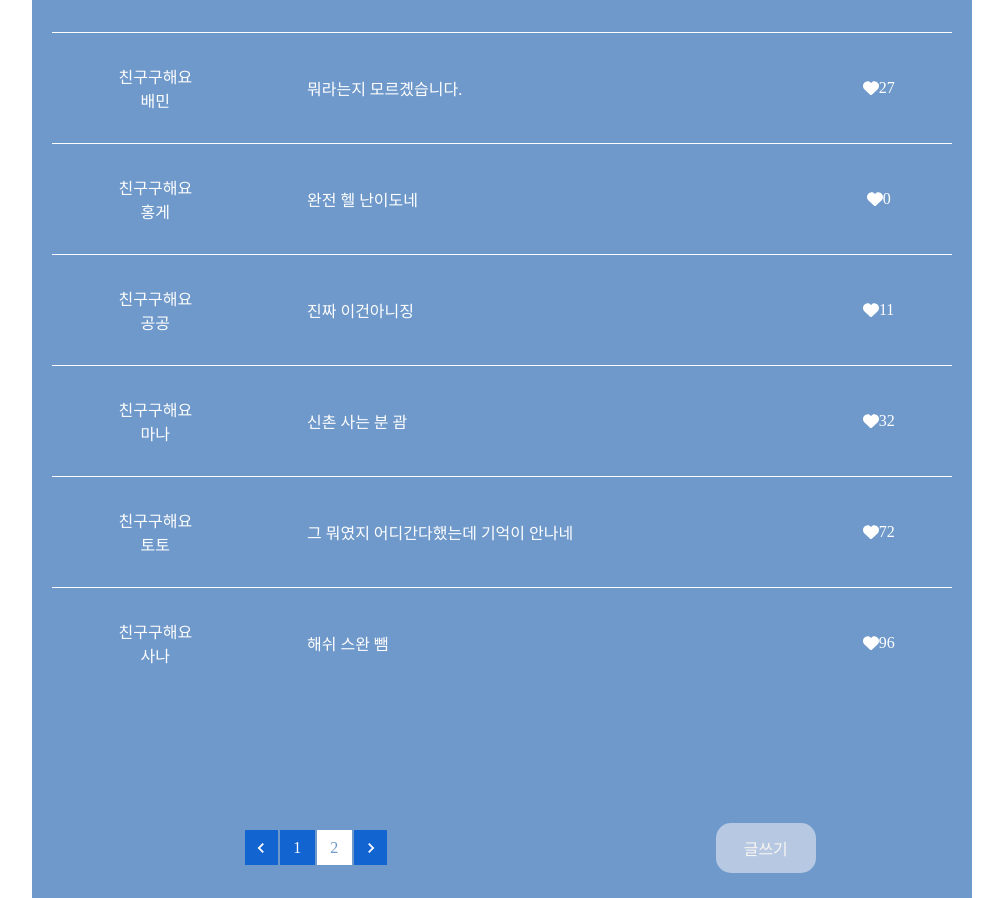
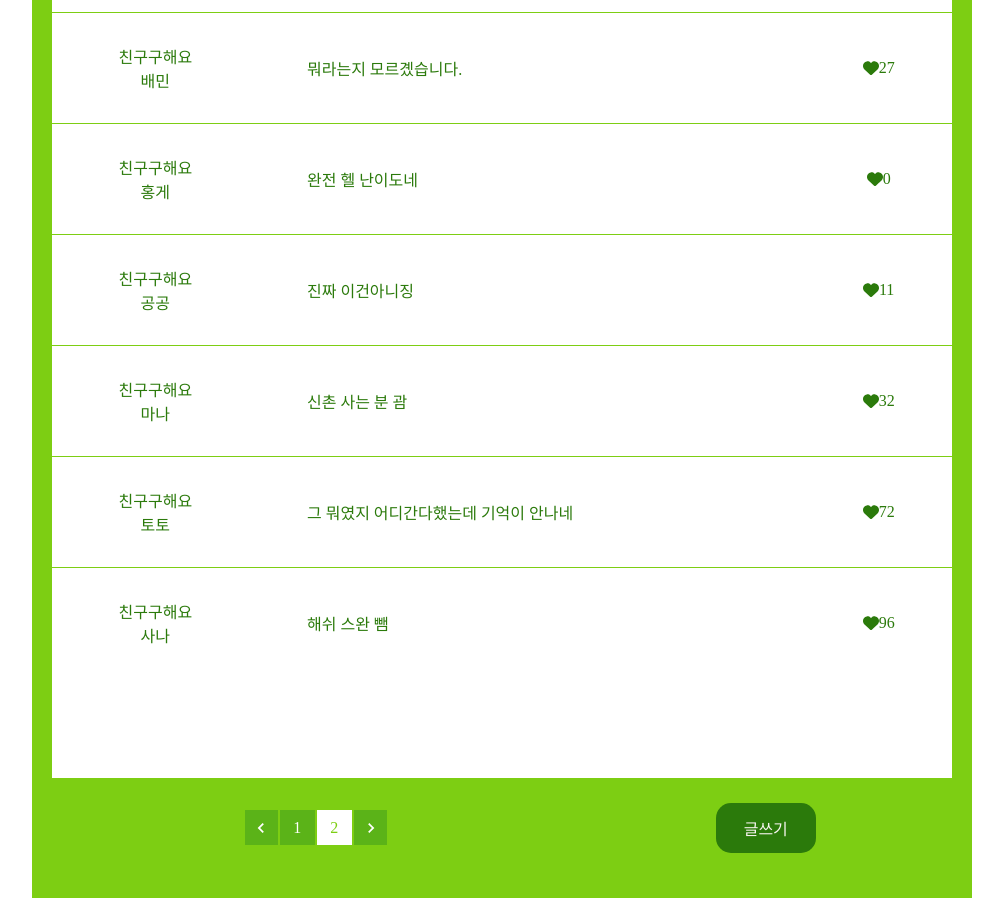
Before and after one commit to potato-club/sws-frontend, a React (Create React App) app: page /LFriends in a window 1280 px wide. Shown: the part 389-1287 px from the top of the page, without its empty margins (138-1141 px from the left). Built offline with nearby package versions, Linux system fonts and the light colour scheme; data requests are answered from the project's data file.

Commit message:
feat design color

```diff
--- a/src/Components/Comment.tsx
+++ b/src/Components/Comment.tsx
@@ -37,6 +37,11 @@ const Comment: React.FC<CommentProps> = ({ postId, commentEndpoint }) => {
   const handleSubmit = async (e: React.FormEvent<HTMLFormElement>) => {
     e.preventDefault();
     if (!newPost) return;
+    if (postId === null || postId === undefined) {
+      alert("Post ID is required");
+      return;
+    }
+    try {
       await axios.post(`http://localhost:3001/${commentEndpoint}`, {
         content: newPost,
         replies: [],
@@ -44,7 +49,11 @@ const Comment: React.FC<CommentProps> = ({ postId, commentEndpoint }) => {
       });
       setNewPost("");
       fetchPosts();
+    } catch (error) {
+      console.error("Error submitting post:", error);
+    }
   };
+
   //댓글 삭제
   const handleDeletePost = async (id: number) => {
     await axios.delete(`http://localhost:3001/${commentEndpoint}/${id}`);
--- a/src/Components/Header.tsx
+++ b/src/Components/Header.tsx
@@ -3,7 +3,11 @@ import styled from "styled-components";
 import { AiOutlineMenu } from "react-icons/ai";
 import { Link } from "react-router-dom";
 import { CgSearch } from "react-icons/cg";
-import { PRIMARY_COLOR_BLUE, PRIMARY_COLOR_SKY } from "../Constants/constants";
+import {
+  PRIMARY_COLOR_BLUE,
+  PRIMARY_COLOR_W,
+  PRIMARY_COLOR_BLU,
+} from "../Constants/constants";
 // @ts-ignore
 import logo from "./logo.png";
 
@@ -92,7 +96,7 @@ const SidebarLink = styled(Link)`
     color: white;
   }
   &:hover {
-    background-color: ${PRIMARY_COLOR_SKY};
+    background-color: ${PRIMARY_COLOR_BLU};
     color: white;
     transition: 1s;
   }
--- a/src/Components/Pagenation.tsx
+++ b/src/Components/Pagenation.tsx
@@ -1,5 +1,10 @@
 import React from "react";
-import { PRIMARY_COLOR_BLUE, PRIMARY_COLOR_B } from "../Constants/constants";
+import {
+  PRIMARY_COLOR_BLUE,
+  PRIMARY_COLOR_BLU,
+  PRIMARY_COLOR_B,
+  PRIMARY_COLOR_W,
+} from "../Constants/constants";
 import styled from "styled-components";
 import { BiChevronLeft, BiChevronRight } from "react-icons/bi";
 
@@ -75,24 +80,24 @@ const BottomCheckLink = styled.div`
   justify-content: center;
   text-decoration: none;
   background-color: white;
-  border: 1px solid ${PRIMARY_COLOR_BLUE};
-  color: ${PRIMARY_COLOR_BLUE};
+  border: 1px solid ${PRIMARY_COLOR_BLU};
+  color: ${PRIMARY_COLOR_BLU};
   height: 35px;
 
   &:hover {
-    background-color: ${PRIMARY_COLOR_B};
+    background-color: ${PRIMARY_COLOR_BLU};
     color: white;
   }
 
   &.active {
-    background-color: ${PRIMARY_COLOR_B};
+    background-color: ${PRIMARY_COLOR_BLUE};
     color: white;
   }
 `;
 
 const BottomCheckButton = styled.button`
-  background-color: ${PRIMARY_COLOR_B};
-  border: 1px solid ${PRIMARY_COLOR_BLUE};
+  background-color: ${PRIMARY_COLOR_BLUE};
+  border: 1px solid ${PRIMARY_COLOR_BLU};
   display: flex;
   align-items: center;
   justify-content: center;
--- a/src/Constants/constants.tsx
+++ b/src/Constants/constants.tsx
@@ -1,4 +1,7 @@
-export const PRIMARY_COLOR_SKY = "#b7c9e2";
+export const PRIMARY_COLOR_SKY = "#2B7A0B";
 export const PRIMARY_COLOR_WHITE = "#f8f5f1";
-export const PRIMARY_COLOR_BLUE = "#6f99ca";
-export const PRIMARY_COLOR_B = "#1265d1";
+
+export const PRIMARY_COLOR_B = "#F4CE14";
+export const PRIMARY_COLOR_W = "#2B7A0B";
+export const PRIMARY_COLOR_BLUE = "#5BB318";
+export const PRIMARY_COLOR_BLU = "#7DCE13";
--- a/src/Lounge/LWriting.tsx
+++ b/src/Lounge/LWriting.tsx
@@ -1,5 +1,6 @@
 import React, { useState } from "react";
 import axios from "axios";
+import { PRIMARY_COLOR_W, PRIMARY_COLOR_BLU } from "../Constants/constants";
 import styled from "styled-components";
 import { useNavigate } from "react-router-dom";
 import { ImArrowLeft } from "react-icons/im";
@@ -166,14 +167,14 @@ const Wr = styled.div`
   justify-content: space-between;
 `;
 const Writebtn = styled.button`
-  background-color: orange;
+  background-color: ${PRIMARY_COLOR_BLU};
   width: 60px;
   height: 30px;
   color: white;
   border: none;
   border-radius: 5px;
   &:hover {
-    background-color: #ff5e00;
+    background-color: ${PRIMARY_COLOR_W};
   }
 `;
 const Writebottom = styled.div`
--- a/src/Lounge/Lboard.tsx
+++ b/src/Lounge/Lboard.tsx
@@ -9,7 +9,7 @@ import {
   PRIMARY_COLOR_WHITE,
   PRIMARY_COLOR_SKY,
   PRIMARY_COLOR_BLUE,
-  PRIMARY_COLOR_B,
+  PRIMARY_COLOR_BLU,
 } from "../Constants/constants";
 import axios from "axios";
 
@@ -76,7 +76,7 @@ const Loungebottom = styled.div`
   display: Flex;
   align-items: center;
   justify-content: space-around;
-  background-color: ${PRIMARY_COLOR_BLUE};
+  background-color: ${PRIMARY_COLOR_BLU};
 `;
 
 const LinkTop = styled(Link)`
@@ -97,7 +97,7 @@ const LoungeLink = styled(Link)`
   align-items: center;
   justify-content: center;
   &:hover {
-    background-color: ${PRIMARY_COLOR_B};
+    background-color: ${PRIMARY_COLOR_BLU};
     color: white;
     transition: 1s;
   }
@@ -114,10 +114,10 @@ const Loungemargin = styled.div`
   display: flex;
   width: 900px;
   border-radius: 25px 25px 0px 0px;
-  padding: 40px 20px 0px 20px;
+
   align-items: center;
   flex-direction: column;
-  background-color: ${PRIMARY_COLOR_BLUE};
+  border: 20px solid ${PRIMARY_COLOR_BLU};
 `;
 
 const MainContain = styled.div`
--- a/src/Lounge/Lounge.tsx
+++ b/src/Lounge/Lounge.tsx
@@ -5,7 +5,11 @@ import axios from "axios";
 import styled from "styled-components";
 import { Link } from "react-router-dom";
 
-import { PRIMARY_COLOR_BLUE, PRIMARY_COLOR_SKY } from "../Constants/constants";
+import {
+  PRIMARY_COLOR_BLUE,
+  PRIMARY_COLOR_BLU,
+  PRIMARY_COLOR_W,
+} from "../Constants/constants";
 import LoungeMain from "./LoungeMain";
 
 interface MainProps {
@@ -80,19 +84,20 @@ const Lounge: React.FC<MainProps> = ({ isSidebarOpen }) => {
       <Lentire>
         <div>
           <Llefttoptitle>
-            <h1>최신 게시판</h1> <LoungeLink to="/Lboard">더보기</LoungeLink>
+            <Mtop>Shall We Study?</Mtop>{" "}
+            <LoungeLink to="/LFriends">더보기</LoungeLink>
           </Llefttoptitle>
           <LMtop>
-            <LoungeMain linkPath="Lboard" showCount={pagecontent.slice(0, 8)} />
+            <LoungeMain linkPath="LFriends" showCount={page.slice(0, 8)} />
           </LMtop>
         </div>
 
         <div>
           <Llefttoptitle>
-            <h1>친구 구해요</h1> <LoungeLink to="/LFriends">더보기</LoungeLink>
+            <Mtop>NEW</Mtop> <LoungeLink to="/Lboard">더보기</LoungeLink>
           </Llefttoptitle>
           <LMbottom>
-            <LoungeMain linkPath="LFriends" showCount={page.slice(0, 4)} />
+            <LoungeMain linkPath="Lboard" showCount={pagecontent.slice(0, 5)} />
           </LMbottom>
         </div>
       </Lentire>
@@ -102,7 +107,7 @@ const Lounge: React.FC<MainProps> = ({ isSidebarOpen }) => {
         </LoungeSlick>
         <div>
           <Llefttoptitle>
-            <h1>인기 게시판</h1> <LoungeLink to="/LPopular">더보기</LoungeLink>
+            <Mtop>HOT</Mtop> <LoungeLink to="/LPopular">더보기</LoungeLink>
           </Llefttoptitle>
           <LMtop>
             <LoungeMain linkPath="LPopular" showCount={content.slice(0, 8)} />
@@ -113,16 +118,19 @@ const Lounge: React.FC<MainProps> = ({ isSidebarOpen }) => {
   );
 };
 export default Lounge;
+const Mtop = styled.h1`
+  color: ${PRIMARY_COLOR_W};
+  font-size: 48px;
+`;
+const LMtop = styled.div`
+  border: 15px solid ${PRIMARY_COLOR_BLU};
 
-const LMtop = styled.div`
-  background-color: ${PRIMARY_COLOR_BLUE};
-  width: 640px;
+  width: 620px;
   height: 750px;
   border-radius: 25px;
   display: flex;
   flex-direction: column;
   align-items: center;
-  padding: 30px 20px 30px 20px;
 `;
 const LoungeLink = styled(Link)`
   background-color: ${PRIMARY_COLOR_BLUE};
@@ -135,7 +143,7 @@ const LoungeLink = styled(Link)`
   align-items: center;
   justify-content: center;
   &:hover {
-    background-color: ${PRIMARY_COLOR_SKY};
+    background-color: ${PRIMARY_COLOR_W};
     color: white;
     transition: 1s;
   }
@@ -155,8 +163,6 @@ const Lentire = styled.div`
   align-items: center;
 `;
 
-const Lcomponent = styled.div``;
-
 const Llefttoptitle = styled.div`
   height: 200px;
   display: flex;
@@ -165,14 +171,13 @@ const Llefttoptitle = styled.div`
 `;
 
 const LMbottom = styled.div`
-  background-color: ${PRIMARY_COLOR_BLUE};
-  width: 640px;
-  height: 350px;
+  border: 15px solid ${PRIMARY_COLOR_BLU};
+  width: 620px;
+  height: 450px;
   border-radius: 25px;
   display: flex;
   flex-direction: column;
   align-items: center;
-  padding: 50px 20px 50px 20px;
 `;
 
 const MainContain = styled.div<{ paddingLeft: number }>`
--- a/src/Lounge/LoungeMain.tsx
+++ b/src/Lounge/LoungeMain.tsx
@@ -1,6 +1,10 @@
 //글 개별 컴포넌트
 import React from "react";
-import { PRIMARY_COLOR_B } from "../Constants/constants";
+import {
+  PRIMARY_COLOR_BLU,
+  PRIMARY_COLOR_BLUE,
+  PRIMARY_COLOR_W,
+} from "../Constants/constants";
 import styled from "styled-components";
 import { Link } from "react-router-dom";
 import { FaHeart } from "react-icons/fa6";
@@ -64,11 +68,11 @@ const Loungein = styled(Link)`
   justify-content: space-around;
 
   display: Flex;
-
-  border-top: 1px solid white;
+  color: ${PRIMARY_COLOR_W};
+  border-top: 1px solid ${PRIMARY_COLOR_BLU};
   &:hover {
-    transition: all 2s;
-    background-color: ${PRIMARY_COLOR_B};
+    transition: all 0.5s;
+    background-color: ${PRIMARY_COLOR_BLU};
     color: white;
   }
 `;
--- a/src/MyPage/MyPage.tsx
+++ b/src/MyPage/MyPage.tsx
@@ -3,7 +3,7 @@ import axios from "axios";
 import styled from "styled-components";
 import { Link } from "react-router-dom";
 import { AiOutlineUser } from "react-icons/ai";
-import { PRIMARY_COLOR_BLUE } from "../Constants/constants";
+import { PRIMARY_COLOR_BLUE, PRIMARY_COLOR_BLU } from "../Constants/constants";
 
 interface Frined {
   id: number;
@@ -87,7 +87,8 @@ const MyPageContaine = styled.div`
 const MyPageContent = styled.div`
   box-sizing: border-box;
   margin-top: 260px;
-  background-color: ${PRIMARY_COLOR_BLUE};
+  border: 15px SOLID ${PRIMARY_COLOR_BLU};
+  /* background-color: ${PRIMARY_COLOR_BLU}; */
   width: 50%;
   height: 1000px;
   @media screen and (max-width: 1200px) {
@@ -111,6 +112,7 @@ const MyPageTop = styled.div`
 const MPTphoto = styled.div`
   width: 150px;
   height: 150px;
+  border: 1px solid ${PRIMARY_COLOR_BLU};
   border-radius: 50%;
   display: flex;
   align-items: center;
@@ -120,6 +122,7 @@ const MPTphoto = styled.div`
 const MPTname = styled.div`
   width: 210px;
   border-radius: 5px;
+  border: 1px solid ${PRIMARY_COLOR_BLU};
   height: 30px;
   color: ${PRIMARY_COLOR_BLUE};
   display: Flex;
@@ -232,7 +235,7 @@ const MPBTopBUTTON = styled.div`
 `;
 
 const MPTtag = styled.div`
-  color: white;
+  color: ${PRIMARY_COLOR_BLUE};
 `;
 const MPBbottomBUTTON = styled.div`
   display: flex;
--- a/src/json-server/db.json
+++ b/src/json-server/db.json
@@ -600,9 +600,21 @@
       "images": "https://gyeongju.go.kr/upload/content/thumb/20200429/AF0FBCACF6E141DEBAD30FDB6082D979.jpg"
     }
   ],
-  "FriendComment": [],
+  "FriendComment": [
+    {
+      "id": "d27d",
+      "content": "ㄴㄴㄴㄴㄴㄴㄴㄴㄴ",
+      "replies": [],
+      "postId": 1
+    },
+    {
+      "id": "48f7",
+      "content": "ㄴㄴㄴㄴㄴㄴㄴㄴㄴㄴㄴㄴㄴ",
+      "replies": [],
+      "postId": 1
+    }
+  ],
   "PopularComment": [],
-  "BoardComment": [],
   "Posts": [],
   "login": [],
   "signup": [],
```
Lines whose indentation alone changed are shown as unchanged.
